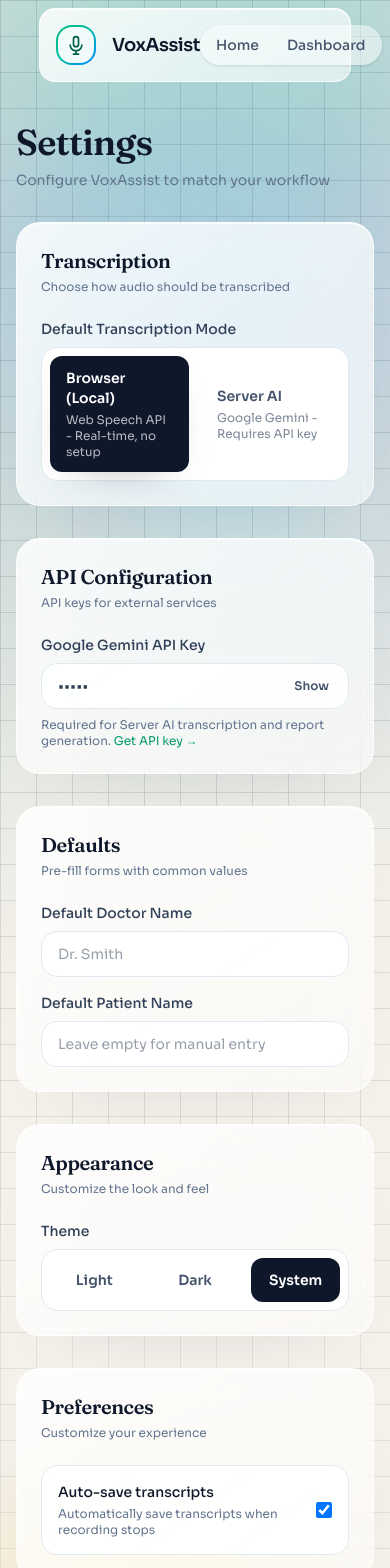
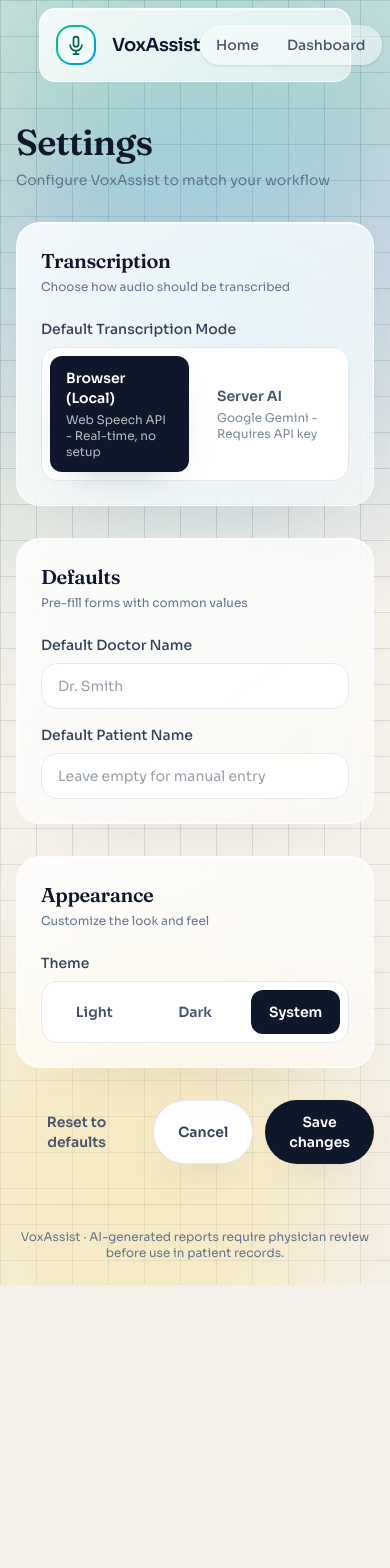
Before and after one commit to ziuus/voxassist, a Next.js app: page /settings in a window 390 px wide. Shown: the top 1568 px of the page. After the commit the page ends 1285 px from the top, so only its background shows below. Built offline with nearby package versions, Linux system fonts and the light colour scheme; no server answers.

Commit message:
clean settings and env docs

```diff
--- a/src/app/settings/page.tsx
+++ b/src/app/settings/page.tsx
@@ -8,8 +8,6 @@ type TranscriptionMode = "server" | "browser";
 
 interface Settings {
   transcriptionMode: TranscriptionMode;
-  apiKey: string;
-  autoSave: boolean;
   defaultPatientName: string;
   defaultDoctorName: string;
 }
@@ -20,8 +18,6 @@ function getStoredSettings(): Settings {
   if (typeof window === "undefined") {
     return {
       transcriptionMode: "browser",
-      apiKey: "",
-      autoSave: true,
       defaultPatientName: "",
       defaultDoctorName: "",
     };
@@ -38,8 +34,6 @@ function getStoredSettings(): Settings {
 
   return {
     transcriptionMode: "browser",
-    apiKey: process.env.NEXT_PUBLIC_GEMINI_API_KEY || "",
-    autoSave: true,
     defaultPatientName: "",
     defaultDoctorName: "",
   };
@@ -49,7 +43,6 @@ export default function SettingsPage() {
   const [mounted, setMounted] = useState(false);
   const [settings, setSettings] = useState<Settings>(getStoredSettings());
   const [saved, setSaved] = useState(false);
-  const [showApiKey, setShowApiKey] = useState(false);
   const { theme, setTheme } = useTheme();
 
   useEffect(() => {
@@ -72,8 +65,6 @@ export default function SettingsPage() {
     if (confirm("Reset all settings to defaults?")) {
       const defaults: Settings = {
         transcriptionMode: "browser",
-        apiKey: "",
-        autoSave: true,
         defaultPatientName: "",
         defaultDoctorName: "",
       };
@@ -182,57 +173,6 @@ export default function SettingsPage() {
         className="liquid-glass rounded-3xl p-6 sm:p-8 space-y-6"
         initial={{ opacity: 0, y: 20 }}
         animate={{ opacity: 1, y: 0 }}
-        transition={{ duration: 0.4, delay: 0.2 }}
-      >
-        <div>
-          <h2 className="text-xl font-semibold text-slate-900 dark:text-white">API Configuration</h2>
-          <p className="text-xs text-slate-500 dark:text-slate-400 mt-1">
-            API keys for external services
-          </p>
-        </div>
-
-        <div className="space-y-4">
-          <div>
-            <label className="block text-sm font-medium text-slate-700 dark:text-slate-300 mb-2">
-              Google Gemini API Key
-            </label>
-            <div className="relative">
-              <input
-                type={showApiKey ? "text" : "password"}
-                value={settings.apiKey}
-                onChange={(e) =>
-                  setSettings({ ...settings, apiKey: e.target.value })
-                }
-                placeholder="Enter your API key"
-                className="w-full rounded-2xl border border-slate-200 dark:border-slate-700 bg-white/90 dark:bg-slate-800/90 px-4 py-3 pr-24 text-sm text-slate-700 dark:text-slate-300 outline-none ring-teal-300 dark:ring-teal-500 transition focus:ring-2"
-              />
-              <button
-                type="button"
-                onClick={() => setShowApiKey(!showApiKey)}
-                className="absolute right-2 top-1/2 -translate-y-1/2 px-3 py-1.5 text-xs font-semibold text-slate-600 dark:text-slate-400 hover:text-slate-900 dark:hover:text-white transition"
-              >
-                {showApiKey ? "Hide" : "Show"}
-              </button>
-            </div>
-            <p className="text-xs text-slate-500 dark:text-slate-400 mt-2">
-              Required for Server AI transcription and report generation.{" "}
-              <a
-                href="https://aistudio.google.com/app/apikey"
-                target="_blank"
-                rel="noopener noreferrer"
-                className="text-emerald-600 dark:text-emerald-400 hover:underline"
-              >
-                Get API key →
-              </a>
-            </p>
-          </div>
-        </div>
-      </motion.section>
-
-      <motion.section
-        className="liquid-glass rounded-3xl p-6 sm:p-8 space-y-6"
-        initial={{ opacity: 0, y: 20 }}
-        animate={{ opacity: 1, y: 0 }}
         transition={{ duration: 0.4, delay: 0.3 }}
       >
         <div>
@@ -331,41 +271,6 @@ export default function SettingsPage() {
         </div>
       </motion.section>
 
-      <motion.section
-        className="liquid-glass rounded-3xl p-6 sm:p-8 space-y-6"
-        initial={{ opacity: 0, y: 20 }}
-        animate={{ opacity: 1, y: 0 }}
-        transition={{ duration: 0.4, delay: 0.4 }}
-      >
-        <div>
-          <h2 className="text-xl font-semibold text-slate-900 dark:text-white">Preferences</h2>
-          <p className="text-xs text-slate-500 dark:text-slate-400 mt-1">
-            Customize your experience
-          </p>
-        </div>
-
-        <div className="space-y-3">
-          <label className="flex items-center justify-between p-4 rounded-2xl border border-slate-200 dark:border-slate-700 bg-white/90 dark:bg-slate-800/90 cursor-pointer hover:bg-white dark:hover:bg-slate-800 transition">
-            <div>
-              <div className="text-sm font-medium text-slate-900 dark:text-white">
-                Auto-save transcripts
-              </div>
-              <div className="text-xs text-slate-500 dark:text-slate-400 mt-1">
-                Automatically save transcripts when recording stops
-              </div>
-            </div>
-            <input
-              type="checkbox"
-              checked={settings.autoSave}
-              onChange={(e) =>
-                setSettings({ ...settings, autoSave: e.target.checked })
-              }
-              className="w-5 h-5 rounded border-slate-300 dark:border-slate-600 text-emerald-600 dark:text-emerald-500 focus:ring-emerald-500"
-            />
-          </label>
-        </div>
-      </motion.section>
-
       <motion.div
         className="flex items-center justify-between gap-4"
         initial={{ opacity: 0 }}
--- a/src/lib/env.ts
+++ b/src/lib/env.ts
@@ -1,4 +1,4 @@
-type AiProvider = "google" | "openai";
+type AiProvider = "google" | "openai" | "groq";
 type PersistenceMode = "local" | "mongodb";
 type AudioStorageMode = "local" | "s3";
 
@@ -32,6 +32,7 @@ function parseBoolean(name: string, fallback: boolean): boolean {
 function parseAiProvider(): AiProvider {
   const raw = process.env.AI_PROVIDER?.toLowerCase();
   if (raw === "openai") return "openai";
+  if (raw === "groq") return "groq";
   return "google"; // default
 }
 
--- a/src/lib/openai.ts
+++ b/src/lib/openai.ts
@@ -8,21 +8,31 @@ import { getRuntimeConfig } from "./env";
 let _client: OpenAI | null = null;
 let _googleClient: GoogleGenerativeAI | null = null;
 
-type AiProvider = "google" | "openai";
+type AiProvider = "google" | "openai" | "groq";
 
-function getAiProvider(): AiProvider {
   return getRuntimeConfig().aiProvider;
 }
 
-function getClient(): OpenAI {
   if (!_client) {
-    const apiKey = process.env.OPENAI_API_KEY;
-    if (!apiKey || apiKey === "your_openai_api_key_here") {
-      throw new Error(
-        "OPENAI_API_KEY is not configured. Please set it in your .env.local file."
-      );
+    const provider = getAiProvider();
+    let apiKey: string | undefined;
+    let baseURL: string | undefined;
+    if (provider === "groq") {
+      apiKey = process.env.OPENAI_API_KEY;
+      baseURL = process.env.OPENAI_BASE_URL || "https://api.groq.com/openai/v1";
+      if (!apiKey) {
+        throw new Error("OPENAI_API_KEY is not configured for Groq. Please set it in your .env.local file.");
+      }
+      _client = new OpenAI({ apiKey, baseURL });
+    } else {
+      apiKey = process.env.OPENAI_API_KEY;
+      if (!apiKey || apiKey === "your_openai_api_key_here") {
+        throw new Error(
+          "OPENAI_API_KEY is not configured. Please set it in your .env.local file."
+        );
+      }
+      _client = new OpenAI({ apiKey });
     }
-    _client = new OpenAI({ apiKey });
   }
   return _client;
 }
@@ -114,10 +124,10 @@ async function transcribeWithOpenAI(audioFilePath: string): Promise<string> {
   return transcription as unknown as string;
 }
 
-export async function transcribeAudio(audioFilePath: string): Promise<string> {
-  return getAiProvider() === "google"
-    ? transcribeWithGoogle(audioFilePath)
-    : transcribeWithOpenAI(audioFilePath);
+  const provider = getAiProvider();
+  if (provider === "google") return transcribeWithGoogle(audioFilePath);
+  // Both openai and groq use the OpenAI-compatible API
+  return transcribeWithOpenAI(audioFilePath);
 }
 
 async function generateReportWithOpenAI(
@@ -234,12 +244,12 @@ Required JSON shape:
   };
 }
 
-export async function generateMedicalReport(
   transcript: string,
   patientName?: string,
   doctorName?: string
 ): Promise<MedicalReport> {
-  return getAiProvider() === "google"
-    ? generateReportWithGoogle(transcript, patientName, doctorName)
-    : generateReportWithOpenAI(transcript, patientName, doctorName);
+  const provider = getAiProvider();
+  if (provider === "google") return generateReportWithGoogle(transcript, patientName, doctorName);
+  // Both openai and groq use the OpenAI-compatible API
+  return generateReportWithOpenAI(transcript, patientName, doctorName);
 }
```
Also changed, not shown: 2 other files (tests, documents, lock files or other folders).
